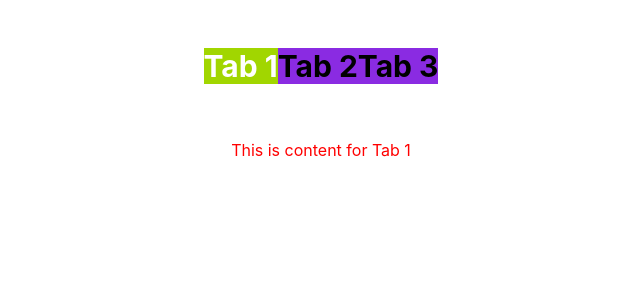
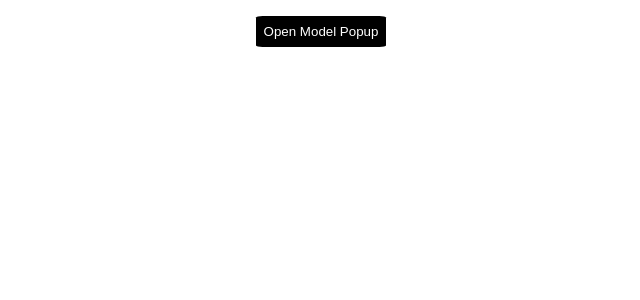
Before and after one commit to sohailnadaf46/react-feature-components, a React (Create React App) app: page / in a window 1280 px wide. Shown: the top 300 px of the page, without its empty margins (319-959 px from the left). Built offline with nearby package versions, Linux system fonts and the light colour scheme.

Commit message:
added the customised pop resuable componenet

```diff
--- a/src/App.jsx
+++ b/src/App.jsx
@@ -10,6 +10,7 @@ import CodeGenerator from "./components/qr-code-generator/index.jsx";
 import LightDark from "./components/Light-Dark-Mode/index.jsx";
 import ScrollIndicator from "./components/scroll-indicator/index.jsx";
 import Tabs from "./components/custom-tabs/Tabs.jsx";
+import Modeltest from "./components/custom-model-popup/Modeltest.jsx";
 export default function App(){
   return(
     <div className="App">
@@ -40,8 +41,10 @@ export default function App(){
         {/* <ScrollIndicator url={'https://dummyjson.com/products?limit=100'} /> */}
 
         {/* custom tabs to show dynamic content */}
-        <Tabs />
+        {/* <Tabs /> */}
 
+        {/* Custom Model popup*/}
+        <Modeltest />
     </div>
   )
 }
--- /dev/null
+++ b/src/components/custom-model-popup/Model.jsx
@@ -0,0 +1,18 @@
+import React from "react";
+
+const Model = ({ id, body, header, footer }) => {
+  return (
+    <div id={id || "model"}>
+      <div className="model-content">
+        <div className="header">
+          <span className="close-model-icon"></span>
+          <h2>{header ? header : "header"}</h2>
+        </div>
+        <div className="body">{body ? body : "body"}</div>
+        <div className="footer">{footer ? footer : "footer"}</div>
+      </div>
+    </div>
+  );
+};
+
+export default Model;
--- /dev/null
+++ b/src/components/custom-model-popup/Modeltest.jsx
@@ -0,0 +1,19 @@
+import React, { useState } from "react";
+import Model from "./Model";
+import "./style.css"
+
+const Modeltest = () => {
+  const [showModelPopup, setShowModelPopup] = useState(false);
+
+  const handleModelPopup = () => {
+    setShowModelPopup(!showModelPopup);
+  };
+  return (
+    <div className="wrapperPopup">
+      <button onClick={handleModelPopup}>Open Model Popup</button>
+      {showModelPopup && <Model  body={<div>This is the custom modifcation for body</div>}/>}
+    </div>
+  );
+};
+
+export default Modeltest;
--- /dev/null
+++ b/src/components/custom-model-popup/style.css
@@ -0,0 +1,85 @@
+/* General reset */
+* {
+  margin: 0;
+  padding: 0;
+  box-sizing: border-box;
+}
+.wrapperPopup{
+  display: flex;
+  justify-content: center;
+  align-items: center;
+}
+
+/* Make the modal take up a good percentage of the screen */
+#model {
+  position: fixed;
+  top: 50%;
+  left: 50%;
+  transform: translate(-50%, -50%);
+  width: 80%;
+  max-width: 600px; /* Adjust as needed */
+  background: rgba(255, 255, 255, 0.9); /* Semi-transparent background */
+  border-radius: 10px;
+  box-shadow: 0 0 20px rgba(0, 0, 0, 0.1);
+  z-index: 1000; /* Ensure it is on top */
+}
+
+/* Style for the modal content */
+.model-content {
+  padding: 20px;
+}
+
+/* Header styling */
+.header {
+  text-align: center;
+  padding-bottom: 10px;
+  border-bottom: 1px solid #ccc;
+  margin-bottom: 20px;
+}
+
+.header h2 {
+  font-size: 24px;
+  color: #333;
+}
+
+/* Close icon styling */
+.close-model-icon {
+  position: absolute;
+  top: 10px;
+  right: 10px;
+  cursor: pointer;
+  font-size: 24px;
+  color: #999;
+}
+
+.close-model-icon:hover {
+  color: #666;
+}
+
+/* Body styling */
+.body {
+  font-size: 16px;
+  color: #555;
+}
+
+/* Footer styling */
+.footer {
+  display: flex;
+  justify-content: center;
+  margin-top: 20px;
+}
+
+.footer button {
+  padding: 10px 20px;
+  border: none;
+  border-radius: 5px;
+  background-color: #007bff; /* Primary color */
+  color: #fff;
+  cursor: pointer;
+  font-size: 16px;
+  transition: background-color 0.3s ease;
+}
+
+.footer button:hover {
+  background-color: #0056b3; /* Darker shade on hover */
+}
--- a/src/components/custom-tabs/Tabs-test.jsx
+++ b/src/components/custom-tabs/Tabs-test.jsx
@@ -1,4 +1,8 @@
+// have to create a custom tab when I click it should show the dynamic data passed by the parent
+//creating a state to store the index passed after I click the particular label
+
 import { useState } from "react";
+import "./tabs.css"
 
 export default function Tabs({ tabsContent, onChange }) {
   const [currentTabIndex, setCurrentTabIndex] = useState(0);
--- a/src/components/custom-tabs/Tabs.jsx
+++ b/src/components/custom-tabs/Tabs.jsx
@@ -1,29 +1,33 @@
-import Tabs from './Tabs-test';
-import './tabs.css';
+import React from 'react'
+import CustomTabs from './Tabs-test'
 
-function RandomComponent() {
-  return <h1>Some random content</h1>;
+const RandomComponent = () =>{
+  return <div>Some random value for component 3</div>
 }
 
-export default function TabTest() {
+const Tabs = () => {
   const tabs = [
     {
-      label: "Tab 1",
-      content: <div>This is content for Tab 1</div>,
+      label:"tab 1",
+      content:<div> This is content for tab 1</div>
     },
     {
-      label: "Tab 2",
-      content: <div>This is content for Tab 2</div>,
+      label:"tab 2",
+      content:<div> This is content for tab 2</div>
     },
     {
-      label: "Tab 3",
-      content: <RandomComponent />,
-    },
+      label:"tab 3",
+      content:<RandomComponent />
+    }
+
   ];
 
-  function handleChange(currentTabIndex) {
-    console.log(currentTabIndex);
+  function handleOnChange(currentTabIndex){
+    console.log(currentTabIndex)
   }
+  return (
+    <CustomTabs tabsContent={tabs} onChange={handleOnChange}/>
+  )
+}
 
-  return <Tabs tabsContent={tabs} onChange={handleChange} />;
-}
+export default Tabs
```
